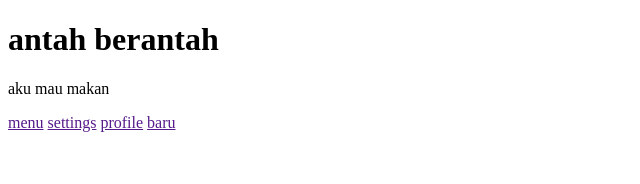
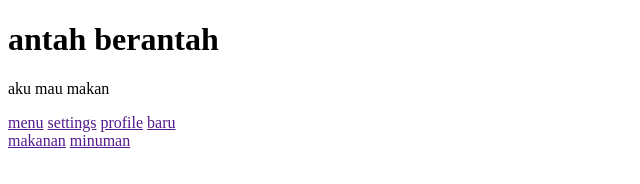
Before and after one commit to BintangAull/baru-, a plain HTML site: page index.html in a window 1280 px wide. Shown: the whole page, without its empty margins (0-640 px from the left). Drawn offline with Linux system fonts and the light colour scheme.

Commit message:
liat perubahan

```diff
--- a/index.html
+++ b/index.html
@@ -15,5 +15,11 @@
         <a href="">profile</a>
         <a href="">baru</a>
     </nav>
+
+    <!--tambah menu baru -->
+    <nav>
+        <a href="">makanan</a>
+        <a href="">minuman</a>
+    </nav>
 </body>
 </html>
```
